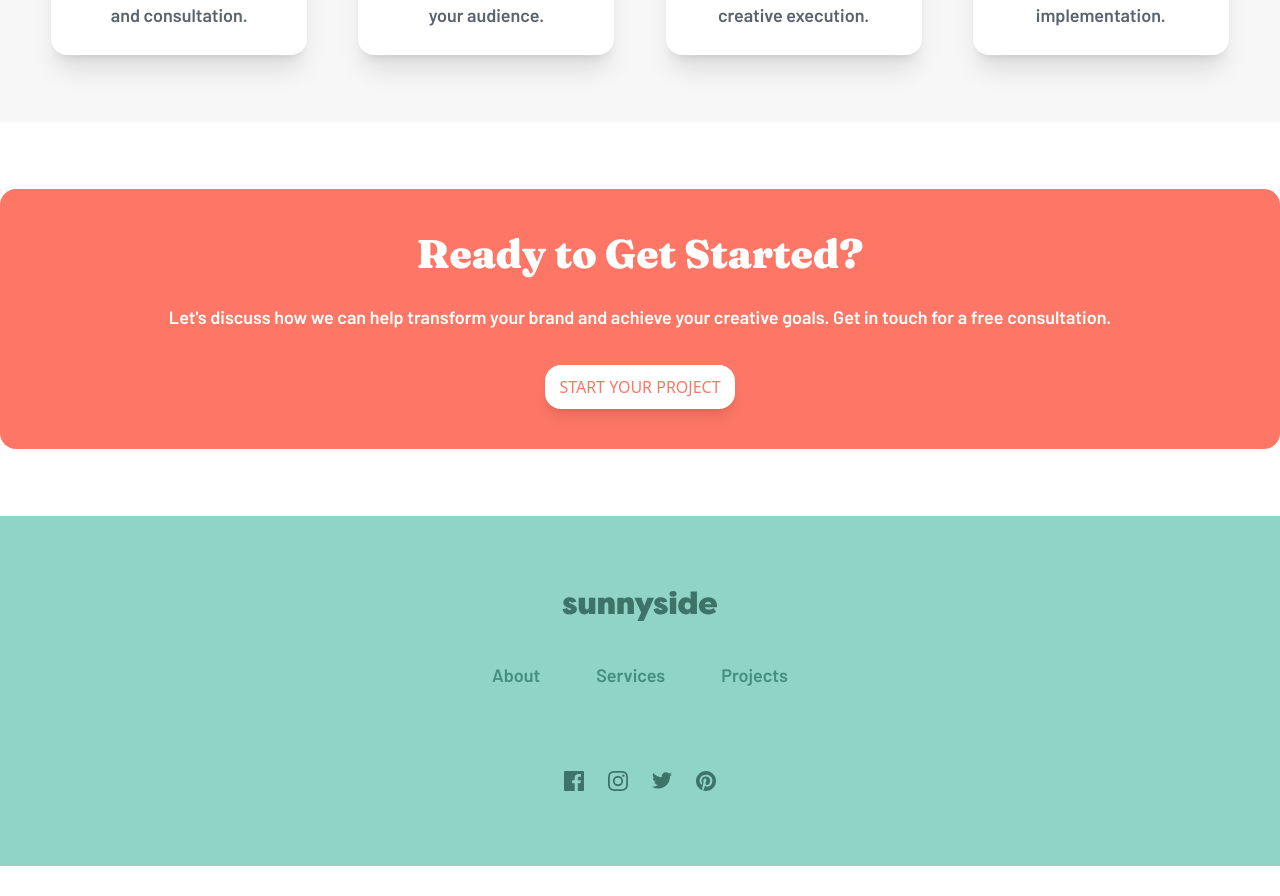
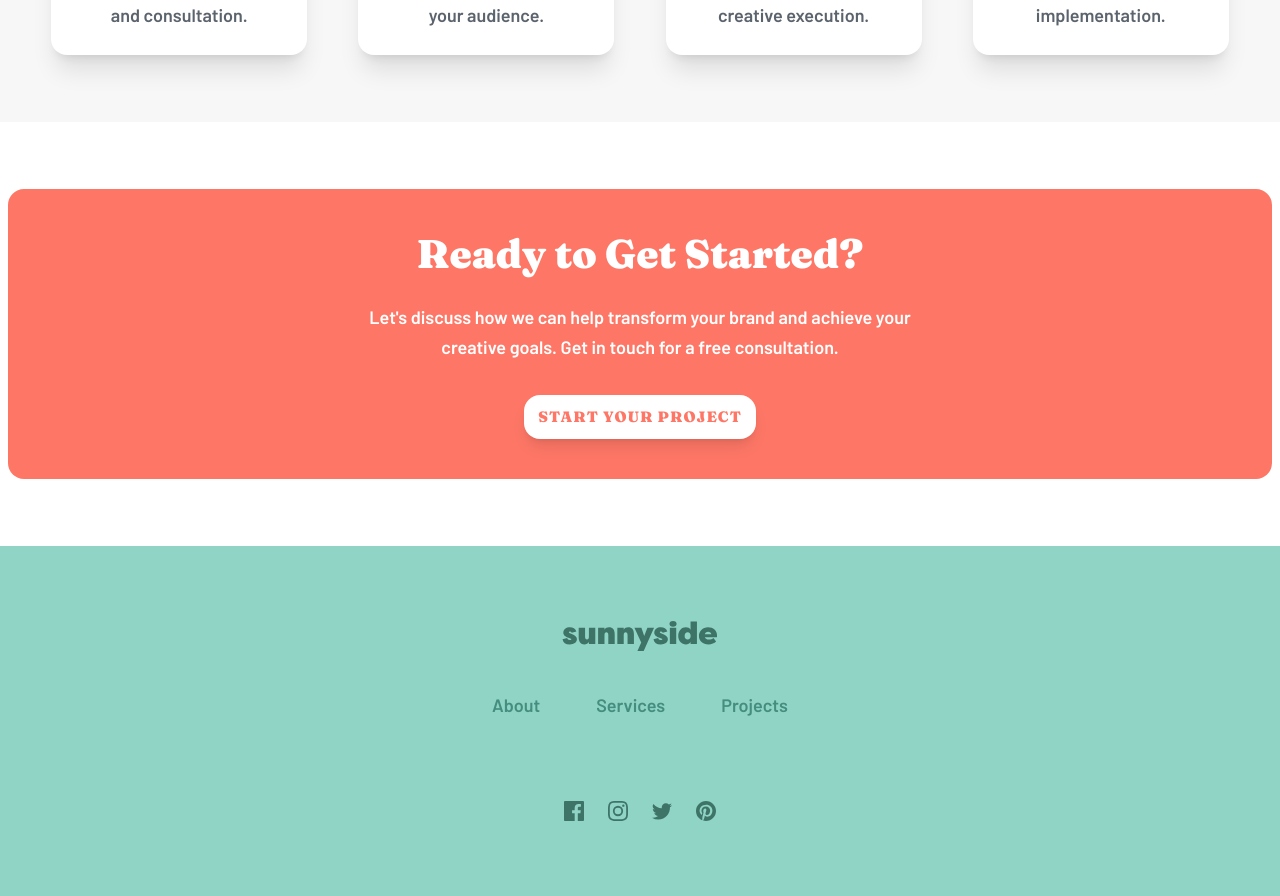
Before and after one commit to JakubM-I/agency-landing-page, a React (Vite) app: page /sunnyside/services in a window 1280 px wide. Shown: the part 4660-5556 px from the top of the page. Before the commit the page ends 5526 px from the top, so only its background shows below. Built offline with nearby package versions, Linux system fonts and the light colour scheme.

Commit message:
Cta section styling

```diff
--- a/src/components/CtaSection/index.tsx
+++ b/src/components/CtaSection/index.tsx
@@ -4,11 +4,11 @@ import type { CtaSectionProps } from "../types/interfaces";
 
 const CtaSection: React.FC<CtaSectionProps> = ({ title, txtLine, btnText }) => {
     return (
-        <div className="py-16 sx:py-[67px]">
+        <div className="py-16 sx:py-[67px] px-6 md:px-2 full:px-0">
             <div className="p-10 flex flex-col items-center justify-center gap-6 bg-red-400 rounded-2xl">
                 <SectionTitle title={title} styling="text-white" />
-                <p className="text-preset-10 text-center text-white text-pretty mb-2">{txtLine}</p>
-                <NavLink to="/contact" className="bg-white py-2.5 px-3.5 rounded-2xl shadow-lg text-red-400 uppercase">
+                <p className="text-preset-10 text-center text-white text-pretty mb-2 w-[min(55ch,100%)]">{txtLine}</p>
+                <NavLink to="/contact" className="bg-white py-2.5 px-3.5 rounded-2xl shadow-lg text-red-400 uppercase text-preset-8 font-bold text-center">
                     {btnText}
                 </NavLink>
             </div>
--- a/src/index.css
+++ b/src/index.css
@@ -22,6 +22,7 @@
     --color-gradient-blue-end: #01a5e9;
 
     --breakpoint-sx: 23.5rem;
+    --breakpoint-full: 90rem;
 }
 
     @utility text-preset-1{
```
